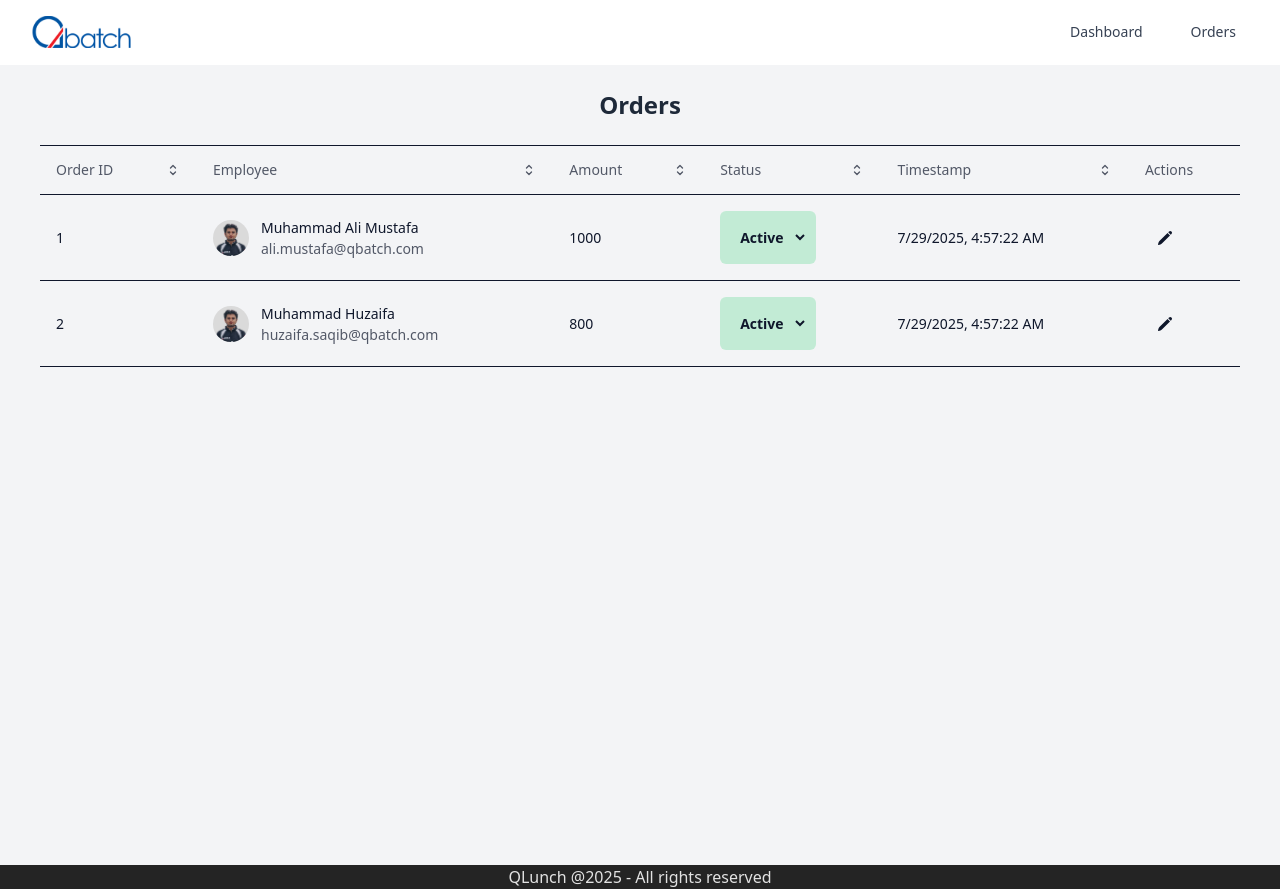
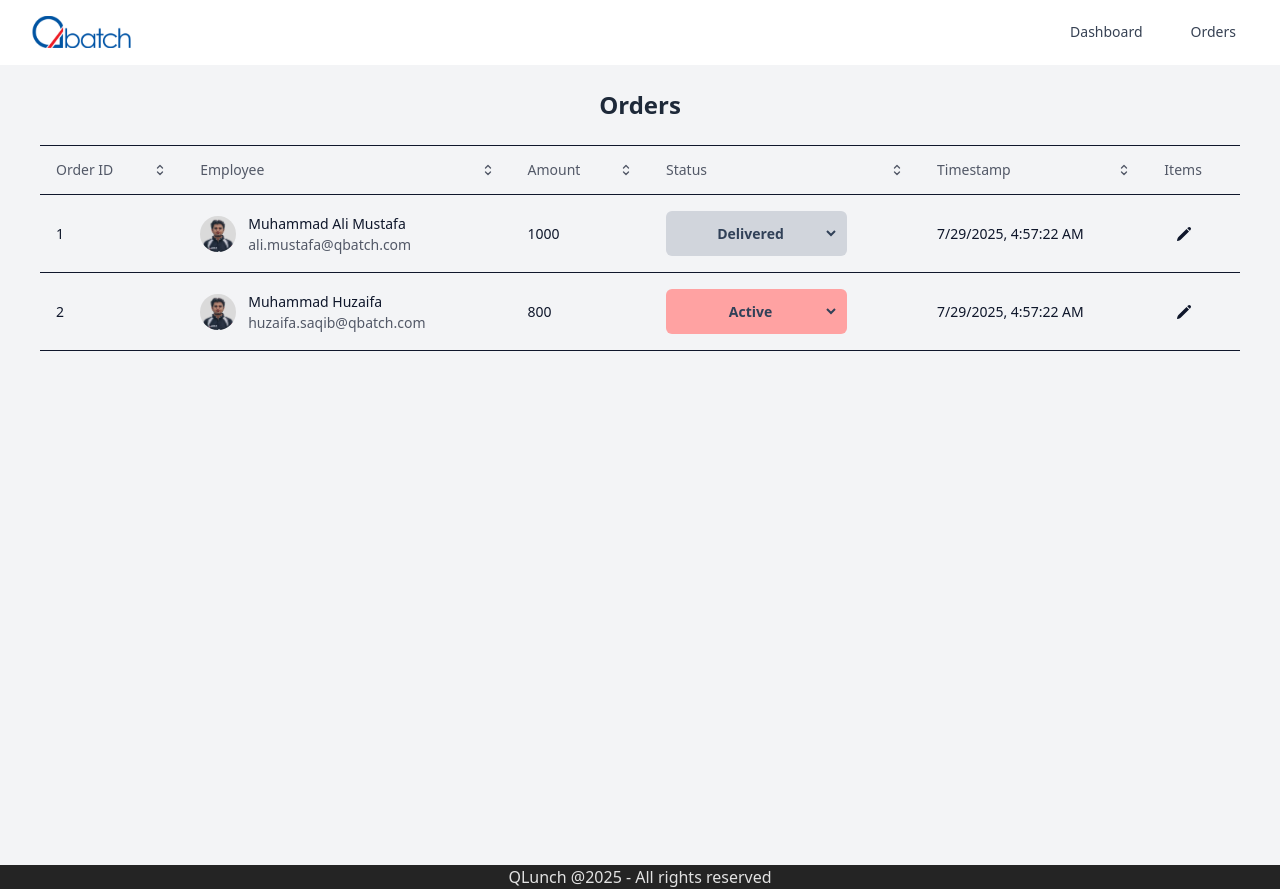
Before and after one commit to ali-mustafa-qbatch/qbatch-lunch-order-platform, a React (Vite) app in the folder frontend/: page /admin/orders in a window 1280 px wide. Built offline with nearby package versions, Linux system fonts and the light colour scheme.

Commit message:
update admin side orders page in frontend

```diff
--- a/frontend/src/components/Orders.jsx
+++ b/frontend/src/components/Orders.jsx
@@ -7,7 +7,7 @@ function Orders() {
             name: "Muhammad Ali Mustafa",
             email: "ali.mustafa@qbatch.com",
             amount: 1000,
-            status: "Active",
+            status: "Delivered",
             timestamp: 1753765042319,
             image: 'ali.jpg'
         },
@@ -26,6 +26,17 @@ function Orders() {
         const date = new Date(timestamp);
         return date.toLocaleString();
     }
+
+    const getStatusBg = (status) => {
+        switch (status) {
+            case 'Active':
+                return 'bg-red-300';
+            case 'Delivered':
+                return 'bg-gray-300';
+            default:
+                return 'bg-green-300';
+        }
+    };
 
     return (
         <>
@@ -67,7 +78,7 @@ function Orders() {
                                     </p>
                                 </th>
                                 <th className="cursor-pointer border-y border-slate-900 bg-blue-gray-50/50 p-4 transition-colors hover:bg-blue-gray-50">
-                                    <p className="antialiased font-sans text-sm text-slate-900 flex items-center justify-between gap-2 font-normal leading-none opacity-70">Actions</p>
+                                    <p className="antialiased font-sans text-sm text-slate-900 flex items-center justify-between gap-2 font-normal leading-none opacity-70">Items</p>
                                 </th>
                             </tr>
                         </thead>
@@ -97,11 +108,12 @@ function Orders() {
                                     </td>
                                     <td className="p-4 border-b border-slate-900">
                                         <div className="w-max">
-                                            <div className="relative grid items-center font-sans font-bold uppercase whitespace-nowrap select-none bg-green-500/20 text-green-600 py-1 px-2 text-xs rounded-md" style={{ opacity: 1 }}>
-                                                <select name="country-code" className="text-slate-900 text-sm px-2 py-3">
-                                                    <option className=''>{order.status}</option>
+                                            <div className={`relative grid items-center font-sans font-bold uppercase whitespace-nowrap ${getStatusBg(order.status)} px-2 text-xs rounded-md`}>
+                                                <select value={order.status} name="country-code" className="text-slate-700 text-sm px-2 py-3 text-center">
+                                                    <option className=''>Active</option>
+                                                    <option className=''>Delivered</option>
+                                                    <option className=''>Payment Received</option>
                                                 </select>
-                                                {/* <span className="">{order.status}</span> */}
                                             </div>
                                         </div>
                                     </td>
```
